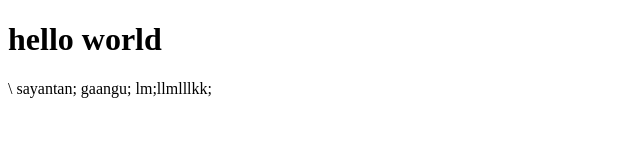
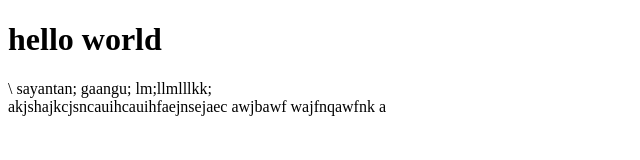
Before and after one commit to SayantanGhosh001/for-test, a plain HTML site: page gand/index.html in a window 1280 px wide. Shown: the whole page, without its empty margins (0-640 px from the left). Drawn offline with Linux system fonts and the light colour scheme.

Commit message:
added text

```diff
--- a/gand/index.html
+++ b/gand/index.html
@@ -12,5 +12,6 @@
     gaangu;
     lm;llmlllkk;
     <div class="class"></div>
+    akjshajkcjsncauihcauihfaejnsejaec awjbawf wajfnqawfnk a
 </body>
 </html>
```
